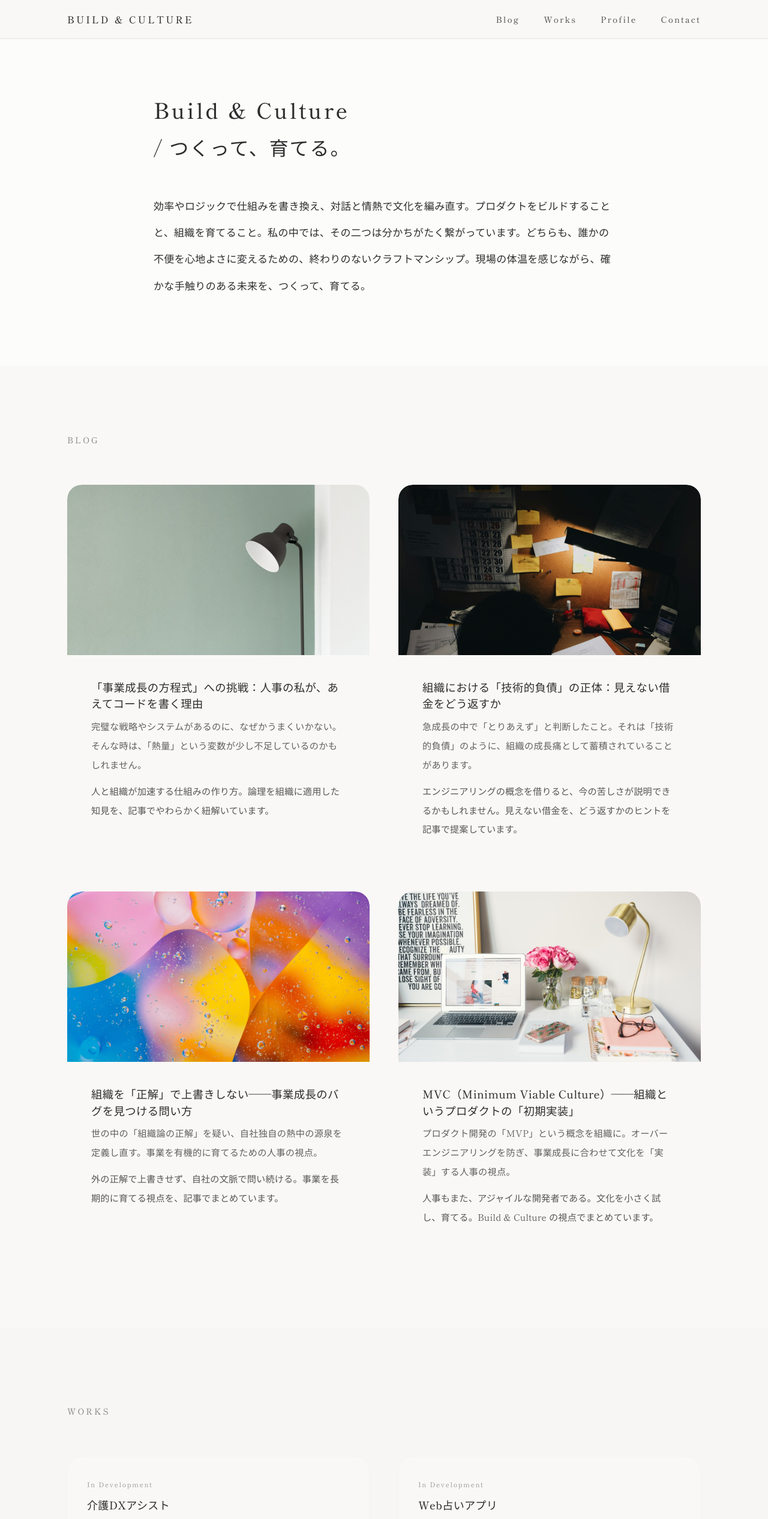
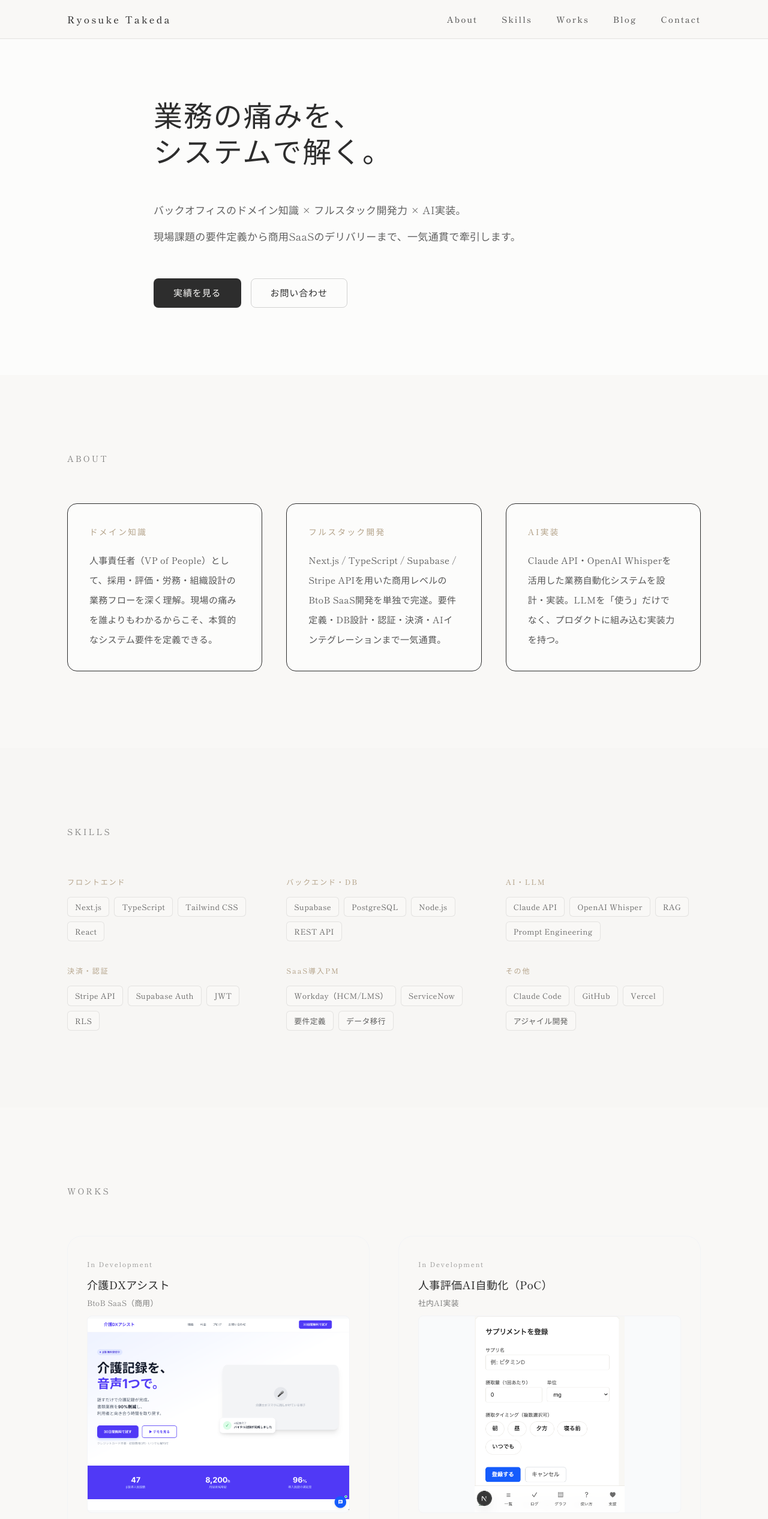
Before and after one commit to takepon7/portfolio-site, a Next.js app: page / in a window 1280 px wide. Shown: the top 2532 px of the page at 60% size. Built offline with nearby package versions, Linux system fonts and the light colour scheme; no server answers.

Commit message:
feat: redesign homepage for corporate engineer persona

```diff
--- a/src/app/layout.tsx
+++ b/src/app/layout.tsx
@@ -2,7 +2,6 @@ import type { Metadata } from "next";
 import Link from "next/link";
 import { Shippori_Mincho } from "next/font/google";
 import { ContactSection } from "@/components/ContactSection";
-import { ProfileSection } from "@/components/ProfileSection";
 import "./globals.css";
 
 const shipporiMincho = Shippori_Mincho({
@@ -48,7 +47,6 @@ export default function RootLayout({
       <body className="flex min-h-screen flex-col bg-[#F9F8F6] text-[#2D2D2D] font-sans antialiased">
         <div className="flex-1">
           {children}
-          <ProfileSection />
           <ContactSection
             formspreeEndpoint={
               process.env.NEXT_PUBLIC_FORMSPREE_KEY
--- a/src/app/page.tsx
+++ b/src/app/page.tsx
@@ -1,107 +1,93 @@
+import Link from "next/link";
 import Image from "next/image";
-import Link from "next/link";
 import { FadeInSection } from "@/components/FadeInSection";
 import { LogicProductCard } from "@/components/LogicProductCard";
 import { ScrollRevealSection } from "@/components/ScrollRevealSection";
 
-const GITHUB_PERSONAL_GROWTH_APPS =
-  "https://github.com/takepon7/personal-growth-apps";
-
-const LOGIC_PRODUCTS = [
+const WORKS = [
   {
     title: "介護DXアシスト",
-    subtitle: "Web SaaS",
+    subtitle: "BtoB SaaS（商用）",
     description:
-      "音声で話すだけで介護記録を自動生成するBtoB SaaS。Claude API・OpenAI Whisper・Supabase・Stripeを活用し、Claude Codeで単独開発。介護士の書類業務を90%削減することを目指す。",
+      "音声入力で介護記録を自動生成するBtoB SaaS。Next.js / Supabase / Stripe / Claude APIを用いてゼロから単独開発。月額サブスクリプション決済・テナント分離・AI記録生成を実装。",
     images: [
       "/images/kaigo-dx/kaigo-dx-01.png",
       "/images/kaigo-dx/kaigo-dx-02.png",
-      "/images/kaigo-dx/kaigo-dx-03.png",
     ],
     href: "https://kaigo-dx.vercel.app",
   },
   {
-    title: "Web占いアプリ",
-    subtitle: "Web App",
+    title: "人事評価AI自動化（PoC）",
+    subtitle: "社内AI実装",
     description:
-      "生年月日や星座に基づいた、日々の指針を提案するWebサービス。Next.jsで構築。",
-    images: ["/images/web-fortune/web-fortune-01.png", "/images/web-fortune/web-fortune-02.png"],
+      "カレンダー・週報データとClaude APIを連携し、マネジメント層の評価サマリーを自動生成。人事関連工数を約50%削減するPoCを成功裏に確立。",
+    images: ["/images/ios-supplement/ios-supplement-01.png"],
     href: undefined,
   },
   {
-    title: "筋トレ記録アプリ",
-    subtitle: "iOS App",
+    title: "Workday / ServiceNow 全社導入PM",
+    subtitle: "グローバルSaaS導入",
     description:
-      "トレーニングと栄養管理をロジックで最適化するためのiOSアプリケーション。",
-    images: [
-      "/images/ios-training/ios-training-01.png",
-      "/images/ios-training/ios-training-02.png",
-      "/images/ios-training/ios-training-03.png",
-    ],
-    href: GITHUB_PERSONAL_GROWTH_APPS,
+      "Workday（HCM/LMS）・ServiceNowの全社導入をエンドツーエンドで主導。15名以上の部門横断チームを統括し、要件定義・ベンダーマネジメント・データ移行を完遂。",
+    images: ["/images/ios-training/ios-training-01.png"],
+    href: undefined,
+  },
+];
+
+const ABOUT_CARDS = [
+  {
+    title: "ドメイン知識",
+    body: "人事責任者（VP of People）として、採用・評価・労務・組織設計の業務フローを深く理解。現場の痛みを誰よりもわかるからこそ、本質的なシステム要件を定義できる。",
   },
   {
-    title: "サプリメント管理アプリ",
-    subtitle: "iOS App",
-    description:
-      "AIコーディングによる個人開発。自身の体調管理ロジックを反映した、ミニマルなサプリメント服用管理システム。",
-    images: [
-      "/images/ios-supplement/ios-supplement-01.png",
-      "/images/ios-supplement/ios-supplement-02.png",
-    ],
-    href: GITHUB_PERSONAL_GROWTH_APPS,
+    title: "フルスタック開発",
+    body: "Next.js / TypeScript / Supabase / Stripe APIを用いた商用レベルのBtoB SaaS開発を単独で完遂。要件定義・DB設計・認証・決済・AIインテグレーションまで一気通貫。",
   },
   {
-    title: "英会話学習アプリ",
-    subtitle: "iOS App",
-    description:
-      "AIを活用したフレーズ学習と発音練習を支援するiOSアプリケーション。",
-    images: [
-      "/images/ios-english/ios-english-01.png",
-      "/images/ios-english/ios-english-02.png",
-    ],
-    href: GITHUB_PERSONAL_GROWTH_APPS,
+    title: "AI実装",
+    body: "Claude API・OpenAI Whisperを活用した業務自動化システムを設計・実装。LLMを「使う」だけでなく、プロダクトに組み込む実装力を持つ。",
   },
+];
+
+const SKILLS = [
+  { category: "フロントエンド", items: ["Next.js", "TypeScript", "Tailwind CSS", "React"] },
+  { category: "バックエンド・DB", items: ["Supabase", "PostgreSQL", "Node.js", "REST API"] },
+  { category: "AI・LLM", items: ["Claude API", "OpenAI Whisper", "RAG", "Prompt Engineering"] },
+  { category: "決済・認証", items: ["Stripe API", "Supabase Auth", "JWT", "RLS"] },
+  { category: "SaaS導入PM", items: ["Workday（HCM/LMS）", "ServiceNow", "要件定義", "データ移行"] },
+  { category: "その他", items: ["Claude Code", "GitHub", "Vercel", "アジャイル開発"] },
 ];
 
 const blogPosts = [
   {
-    title:
-      "「事業成長の方程式」への挑戦：人事の私が、あえてコードを書く理由",
+    title: "「事業成長の方程式」への挑戦：人事の私が、あえてコードを書く理由",
     href: "/heart/business-growth-equation",
     image: "/images/blog/growth-equation.jpg",
-    lead:
-      "完璧な戦略やシステムがあるのに、なぜかうまくいかない。そんな時は、「熱量」という変数が少し不足しているのかもしれません。",
+    lead: "完璧な戦略やシステムがあるのに、なぜかうまくいかない。そんな時は、「熱量」という変数が少し不足しているのかもしれません。",
     description:
       "人と組織が加速する仕組みの作り方。論理を組織に適用した知見を、記事でやわらかく紐解いています。",
   },
   {
-    title:
-      "組織における「技術的負債」の正体：見えない借金をどう返すか",
+    title: "組織における「技術的負債」の正体：見えない借金をどう返すか",
     href: "/heart/organizational-debt",
     image: "/images/blog/organizational-debt.jpg",
-    lead:
-      "急成長の中で「とりあえず」と判断したこと。それは「技術的負債」のように、組織の成長痛として蓄積されていることがあります。",
+    lead: "急成長の中で「とりあえず」と判断したこと。それは「技術的負債」のように、組織の成長痛として蓄積されていることがあります。",
     description:
       "エンジニアリングの概念を借りると、今の苦しさが説明できるかもしれません。見えない借金を、どう返すかのヒントを記事で提案しています。",
   },
   {
-    title:
-      "組織を「正解」で上書きしない——事業成長のバグを見つける問い方",
+    title: "組織を「正解」で上書きしない——事業成長のバグを見つける問い方",
     href: "/heart/redefining-organization",
     image: "/images/blog/redefining-org.jpg",
-    lead:
-      "世の中の「組織論の正解」を疑い、自社独自の熱中の源泉を定義し直す。事業を有機的に育てるための人事の視点。",
+    lead: "世の中の「組織論の正解」を疑い、自社独自の熱中の源泉を定義し直す。事業を有機的に育てるための人事の視点。",
     description:
       "外の正解で上書きせず、自社の文脈で問い続ける。事業を長期的に育てる視点を、記事でまとめています。",
   },
   {
-    title:
-      "MVC（Minimum Viable Culture）——組織というプロダクトの「初期実装」",
+    title: "MVC（Minimum Viable Culture）——組織というプロダクトの「初期実装」",
     href: "/heart/minimum-viable-culture",
     image: "/images/blog/mvc-culture.jpg",
-    lead:
-      "プロダクト開発の「MVP」という概念を組織に。オーバーエンジニアリングを防ぎ、事業成長に合わせて文化を「実装」する人事の視点。",
+    lead: "プロダクト開発の「MVP」という概念を組織に。オーバーエンジニアリングを防ぎ、事業成長に合わせて文化を「実装」する人事の視点。",
     description:
       "人事もまた、アジャイルな開発者である。文化を小さく試し、育てる。Build & Culture の視点でまとめています。",
   },
@@ -117,38 +103,29 @@ export default function Home() {
             href="/"
             className="text-xs font-medium tracking-[0.2em] text-[#2D2D2D] transition-opacity hover:opacity-70 sm:text-sm md:text-base"
           >
-            BUILD & CULTURE
+            Ryosuke Takeda
           </Link>
           <div className="flex gap-4 sm:gap-8 md:gap-10">
-            <Link
-              href="#blog"
-              className="text-[0.65rem] font-medium tracking-[0.12em] text-[#2D2D2D]/80 transition-colors hover:text-[#B5A48B] sm:text-xs sm:tracking-[0.15em] md:text-sm"
-            >
-              Blog
-            </Link>
-            <Link
-              href="#works"
-              className="text-[0.65rem] font-medium tracking-[0.12em] text-[#2D2D2D]/80 transition-colors hover:text-[#B5A48B] sm:text-xs sm:tracking-[0.15em] md:text-sm"
-            >
-              Works
-            </Link>
-            <Link
-              href="#profile"
-              className="text-[0.65rem] font-medium tracking-[0.12em] text-[#2D2D2D]/80 transition-colors hover:text-[#B5A48B] sm:text-xs sm:tracking-[0.15em] md:text-sm"
-            >
-              Profile
-            </Link>
-            <Link
-              href="#contact"
-              className="text-[0.65rem] font-medium tracking-[0.12em] text-[#2D2D2D]/80 transition-colors hover:text-[#B5A48B] sm:text-xs sm:tracking-[0.15em] md:text-sm"
-            >
-              Contact
-            </Link>
+            {[
+              { label: "About", href: "#about" },
+              { label: "Skills", href: "#skills" },
+              { label: "Works", href: "#works" },
+              { label: "Blog", href: "#blog" },
+              { label: "Contact", href: "#contact" },
+            ].map(({ label, href }) => (
+              <Link
+                key={label}
+                href={href}
+                className="text-[0.65rem] font-medium tracking-[0.12em] text-[#2D2D2D]/80 transition-colors hover:text-[#B5A48B] sm:text-xs sm:tracking-[0.15em] md:text-sm"
+              >
+                {label}
+              </Link>
+            ))}
           </div>
         </nav>
       </header>
 
-      {/* ヒーローセクション（理念文） */}
+      {/* ヒーローセクション */}
       <ScrollRevealSection
         className="relative bg-[#FCFCFB] pt-[4.5rem] pb-16 sm:pt-28 sm:pb-20 md:pt-32 md:pb-24 lg:pt-40 lg:pb-28"
         scale={true}
@@ -156,19 +133,123 @@ export default function Home() {
       >
         <div className="mx-auto max-w-6xl px-6 sm:px-8 md:px-12">
           <div className="mx-auto max-w-3xl">
-            <h1 className="mb-10 text-left text-[1.4rem] font-medium tracking-[0.08em] text-[#2D2D2D] leading-tight sm:mb-12 sm:text-[1.75rem] md:mb-14 md:text-[2rem] md:tracking-[0.1em] lg:text-[2.25rem]">
-              Build & Culture
-              <span className="block mt-2 font-normal tracking-[0.04em] sm:mt-4 md:mt-5 md:text-[1.75rem] md:tracking-[0.06em] lg:text-[2rem]">
-                / つくって、育てる。
-              </span>
+            <h1 className="mb-8 text-left text-[1.75rem] font-medium tracking-[0.04em] text-[#2D2D2D] leading-tight sm:mb-10 sm:text-[2.25rem] md:mb-12 md:text-[2.75rem] lg:text-[3rem]">
+              業務の痛みを、
+              <br />
+              システムで解く。
             </h1>
-            <p className="max-w-[90vw] text-left text-[0.9375rem] leading-[2.4] tracking-[0.02em] text-[#2D2D2D] sm:max-w-none sm:text-[1rem] sm:leading-[2.5] md:text-[1.0625rem] md:leading-[2.6]">
-              効率やロジックで仕組みを書き換え、対話と情熱で文化を編み直す。
-              <br className="sm:hidden" />
-              プロダクトをビルドすることと、組織を育てること。私の中では、その二つは分かちがたく繋がっています。
-              <br className="sm:hidden" />
-              どちらも、誰かの不便を心地よさに変えるための、終わりのないクラフトマンシップ。現場の体温を感じながら、確かな手触りのある未来を、つくって、育てる。
+            <p className="mb-10 max-w-2xl text-left text-[0.9375rem] leading-[2.4] tracking-[0.02em] text-[#2D2D2D]/75 sm:mb-12 sm:text-[1rem] sm:leading-[2.5] md:text-[1.0625rem] md:leading-[2.6]">
+              バックオフィスのドメイン知識 × フルスタック開発力 × AI実装。
+              <br className="hidden sm:block" />
+              現場課題の要件定義から商用SaaSのデリバリーまで、一気通貫で牽引します。
             </p>
+            <div className="flex flex-wrap gap-3 sm:gap-4">
+              <Link
+                href="#works"
+                className="inline-block rounded-lg border border-[#2D2D2D]/20 bg-[#2D2D2D] px-6 py-3 text-[0.875rem] font-medium tracking-[0.06em] text-[#F9F8F6] transition-all duration-200 hover:bg-[#2D2D2D]/85 sm:px-8 sm:text-[0.9375rem]"
+              >
+                実績を見る
+              </Link>
+              <Link
+                href="#contact"
+                className="inline-block rounded-lg border border-[#2D2D2D]/20 px-6 py-3 text-[0.875rem] font-medium tracking-[0.06em] text-[#2D2D2D] transition-all duration-200 hover:border-[#2D2D2D]/40 hover:bg-[#2D2D2D]/05 sm:px-8 sm:text-[0.9375rem]"
+              >
+                お問い合わせ
+              </Link>
+            </div>
+          </div>
+        </div>
+      </ScrollRevealSection>
+
+      {/* About */}
+      <ScrollRevealSection
+        id="about"
+        className="bg-[#F9F8F6] py-16 sm:py-24 md:py-28 lg:py-32"
+        borderTop={true}
+      >
+        <div className="mx-auto max-w-6xl px-6 sm:px-8 md:px-12">
+          <FadeInSection>
+            <p className="mb-8 text-xs tracking-[0.2em] leading-[1.6] text-[#2D2D2D]/60 sm:mb-10 sm:text-sm sm:tracking-[0.22em] md:mb-16">
+              ABOUT
+            </p>
+          </FadeInSection>
+          <div className="grid gap-6 sm:gap-8 md:grid-cols-3 md:gap-10">
+            {ABOUT_CARDS.map((card, i) => (
+              <FadeInSection key={card.title} delay={80 + i * 80}>
+                <div className="rounded-2xl border border-[#2D2D2D]/08 bg-[#FCFCFB] p-7 sm:p-8 md:p-9">
+                  <h3 className="mb-4 text-[0.8rem] font-medium tracking-[0.18em] text-[#B5A48B] sm:mb-5 sm:text-[0.85rem]">
+                    {card.title}
+                  </h3>
+                  <p className="text-[0.9rem] leading-[2.1] tracking-[0.02em] text-[#2D2D2D]/80 sm:text-[0.9375rem] sm:leading-[2.2]">
+                    {card.body}
+                  </p>
+                </div>
+              </FadeInSection>
+            ))}
+          </div>
+        </div>
+      </ScrollRevealSection>
+
+      {/* Skills */}
+      <ScrollRevealSection
+        id="skills"
+        className="bg-[#F7F6F4] py-16 sm:py-24 md:py-28 lg:py-32"
+        borderTop={true}
+      >
+        <div className="mx-auto max-w-6xl px-6 sm:px-8 md:px-12">
+          <FadeInSection>
+            <p className="mb-8 text-xs tracking-[0.2em] leading-[1.6] text-[#2D2D2D]/60 sm:mb-10 sm:text-sm sm:tracking-[0.22em] md:mb-16">
+              SKILLS
+            </p>
+          </FadeInSection>
+          <div className="grid gap-6 sm:grid-cols-2 sm:gap-8 lg:grid-cols-3 lg:gap-10">
+            {SKILLS.map((group, i) => (
+              <FadeInSection key={group.category} delay={60 + i * 60}>
+                <div>
+                  <p className="mb-3 text-[0.75rem] font-medium tracking-[0.16em] text-[#B5A48B] sm:mb-4">
+                    {group.category}
+                  </p>
+                  <div className="flex flex-wrap gap-2">
+                    {group.items.map((item) => (
+                      <span
+                        key={item}
+                        className="rounded-md border border-[#2D2D2D]/10 bg-[#F9F8F6] px-3 py-1.5 text-[0.8rem] tracking-[0.03em] text-[#2D2D2D]/75"
+                      >
+                        {item}
+                      </span>
+                    ))}
+                  </div>
+                </div>
+              </FadeInSection>
+            ))}
+          </div>
+        </div>
+      </ScrollRevealSection>
+
+      {/* Works */}
+      <ScrollRevealSection
+        id="works"
+        className="bg-[#F9F8F6] py-16 sm:py-24 md:py-28 lg:py-32"
+        borderTop={true}
+      >
+        <div className="mx-auto max-w-6xl px-6 sm:px-8 md:px-12">
+          <FadeInSection>
+            <p className="mb-8 text-xs tracking-[0.2em] leading-[1.6] text-[#2D2D2D]/60 sm:mb-10 sm:text-sm sm:tracking-[0.22em] md:mb-16">
+              WORKS
+            </p>
+          </FadeInSection>
+          <div className="grid gap-6 sm:gap-8 md:grid-cols-2 md:gap-12">
+            {WORKS.map((product, i) => (
+              <FadeInSection key={product.title} delay={80 + i * 40}>
+                <LogicProductCard
+                  title={product.title}
+                  subtitle={product.subtitle}
+                  description={product.description}
+                  images={product.images}
+                  href={product.href}
+                />
+              </FadeInSection>
+            ))}
           </div>
         </div>
       </ScrollRevealSection>
@@ -176,13 +257,16 @@ export default function Home() {
       {/* Blog */}
       <ScrollRevealSection
         id="blog"
-        className="bg-[#F9F8F6] pt-14 pb-16 sm:pt-20 sm:pb-24 md:pt-24 md:pb-28 lg:pt-28 lg:pb-32"
+        className="bg-[#F7F6F4] py-16 sm:py-24 md:py-28 lg:py-32"
         borderTop={true}
       >
         <div className="mx-auto max-w-6xl px-6 sm:px-8 md:px-12">
           <FadeInSection>
-            <p className="mb-8 text-xs tracking-[0.2em] leading-[1.6] text-[#2D2D2D]/60 sm:mb-10 sm:text-sm sm:tracking-[0.22em] md:mb-16">
-              BLOG
+            <p className="mb-2 text-xs tracking-[0.2em] leading-[1.6] text-[#2D2D2D]/60 sm:text-sm sm:tracking-[0.22em]">
+              BLOG / INSIGHT
+            </p>
+            <p className="mb-8 text-[0.875rem] tracking-[0.04em] leading-[1.8] text-[#2D2D2D]/50 sm:mb-10 sm:text-[0.9375rem] md:mb-16">
+              組織・人事・テクノロジーの交差点から。
             </p>
           </FadeInSection>
           <div className="grid gap-10 sm:gap-8 md:grid-cols-2 md:gap-10 lg:gap-12">
@@ -218,34 +302,6 @@ export default function Home() {
           </div>
         </div>
       </ScrollRevealSection>
-
-      {/* Works */}
-      <ScrollRevealSection
-        id="works"
-        className="bg-[#F7F6F4] py-16 sm:py-24 md:py-28 lg:py-32"
-        borderTop={true}
-      >
-        <div className="mx-auto max-w-6xl px-6 sm:px-8 md:px-12">
-          <FadeInSection>
-            <p className="mb-8 text-xs tracking-[0.2em] leading-[1.6] text-[#2D2D2D]/60 sm:mb-10 sm:text-sm sm:tracking-[0.22em] md:mb-16">
-              WORKS
-            </p>
-          </FadeInSection>
-          <div className="grid gap-6 sm:gap-8 md:grid-cols-2 md:gap-12">
-            {LOGIC_PRODUCTS.map((product, i) => (
-              <FadeInSection key={product.title} delay={80 + i * 40}>
-                <LogicProductCard
-                  title={product.title}
-                  subtitle={product.subtitle}
-                  description={product.description}
-                  images={product.images}
-                  href={product.href}
-                />
-              </FadeInSection>
-            ))}
-          </div>
-        </div>
-      </ScrollRevealSection>
     </div>
   );
 }
```
